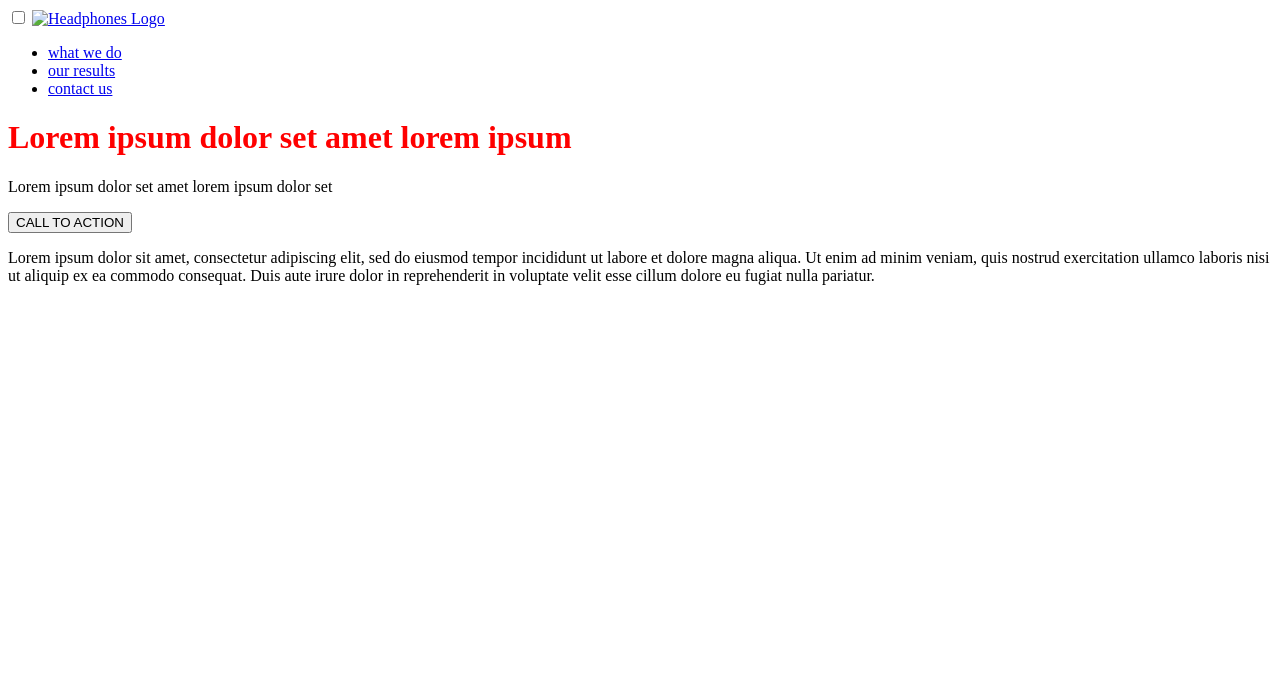
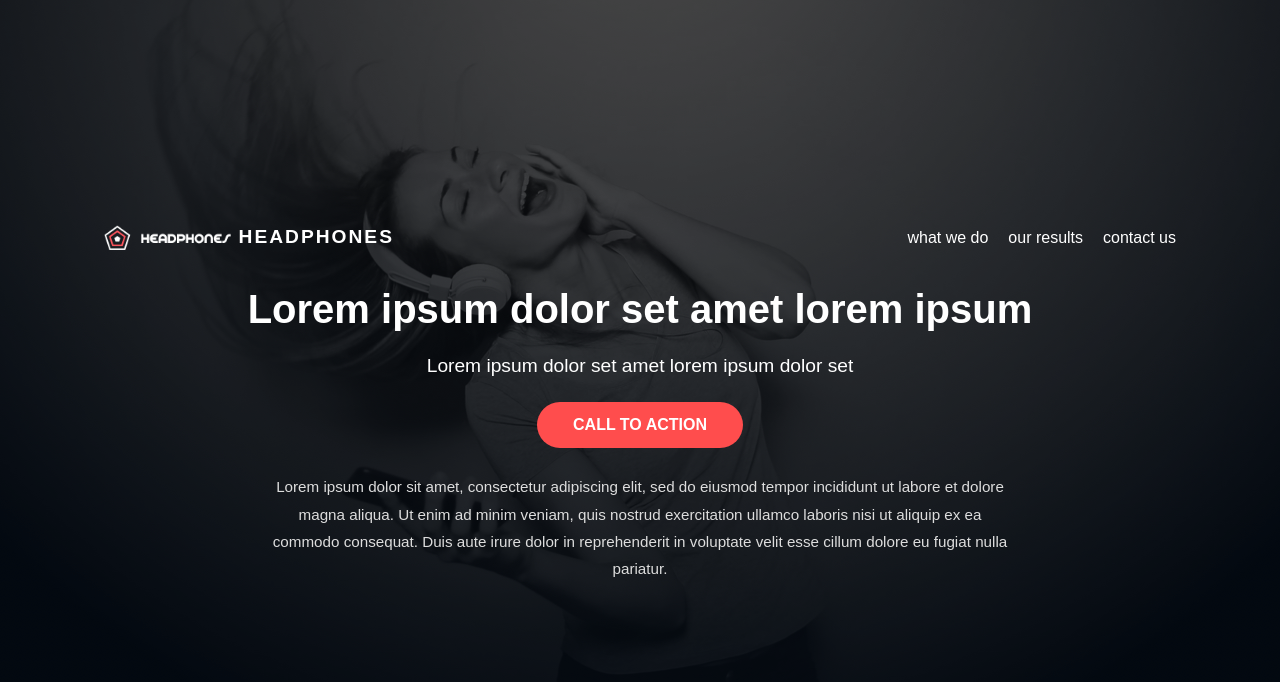
Before and after one commit to Beza-12/alx_html_css, a plain HTML site: page headphones/0-index.html in a window 1280 px wide. Drawn offline with Linux system fonts and the light colour scheme.

Commit message:
modify index-0 and css-0 poertion

```diff
--- a/headphones/0-index.html
+++ b/headphones/0-index.html
@@ -1,27 +1,23 @@
 <!DOCTYPE html>
 <html lang="en">
+
 <head>
     <meta charset="UTF-8">
     <meta name="viewport" content="width=device-width, initial-scale=1.0">
     <title>Headphones</title>
     <link rel="stylesheet" href="0-styles.css">
-    <link rel="icon" type="image/x-icon" href="images/favicon.ico">
 </head>
+
 <body>
-    <!-- Header/Hero Section -->
+    <!-- Header / Hero Section -->
     <header class="header">
         <div class="container">
+
             <!-- Navigation -->
             <nav class="navbar">
-                <input type="checkbox" id="menu-toggle" class="menu-toggle">
-                <label for="menu-toggle" class="hamburger-menu">
-                    <span class="hamburger-line"></span>
-                    <span class="hamburger-line"></span>
-                    <span class="hamburger-line"></span>
-                </label>
-                <a href="#" class="logo">
-                    <img src="images/logo_headphones.png" alt="Headphones Logo" width="160">
-                </a>
+                <div class="logo">
+                    <img src="Assets/images/logo_headphones.png" alt="logo"> HEADPHONES
+                </div>
                 <ul class="nav-links">
                     <li><a href="#what-we-do">what we do</a></li>
                     <li><a href="#results">our results</a></li>
@@ -34,9 +30,16 @@
                 <h1 class="hero-title">Lorem ipsum dolor set amet lorem ipsum</h1>
                 <p class="hero-subtitle">Lorem ipsum dolor set amet lorem ipsum dolor set</p>
                 <button class="cta-button">CALL TO ACTION</button>
-                <p class="hero-description">Lorem ipsum dolor sit amet, consectetur adipiscing elit, sed do eiusmod tempor incididunt ut labore et dolore magna aliqua. Ut enim ad minim veniam, quis nostrud exercitation ullamco laboris nisi ut aliquip ex ea commodo consequat. Duis aute irure dolor in reprehenderit in voluptate velit esse cillum dolore eu fugiat nulla pariatur.</p>
+                <p class="hero-description">
+                    Lorem ipsum dolor sit amet, consectetur adipiscing elit, sed do eiusmod tempor incididunt ut
+                    labore et dolore magna aliqua. Ut enim ad minim veniam, quis nostrud exercitation ullamco
+                    laboris nisi ut aliquip ex ea commodo consequat. Duis aute irure dolor in reprehenderit in
+                    voluptate velit esse cillum dolore eu fugiat nulla pariatur.
+                </p>
             </div>
+
         </div>
     </header>
 </body>
+
 </html>
--- a/headphones/0-styles.css
+++ b/headphones/0-styles.css
@@ -1,23 +1,135 @@
-    <form>
-        <h>temprature converter</h><br><br>
-        <input type="number" id="textbox" value="0"><br><br>
-        <input type="radio" id="tofaranite" name="unit">
-        <label for="tofaranite">celisus to faranite</label><br>
-        <input type="radio" id="tocelsious" name="unit">
-        <label for="tocelsious">faranite to celsious</label><br><br>
-        <button type="button" onclick="convert()">submit</button>
-    </form>
+/* 0-styles.css */
 
-
-
-
+/* Reset */
+* {
+    margin: 0;
+    padding: 0;
+    box-sizing: border-box;
+}
 
 body {
     font-family: Arial, Helvetica, sans-serif;
-    background-color: hsl(from color h s l);
-
+    line-height: 1.6;
+    color: white;
 }
 
-h1 {
-    color: red;
+/* Header background */
+.header {
+    background: url("Assets/images/headphones_hero_1.jpg") no-repeat center center/cover;
+    height: 100vh;
+    /* Full screen height */
+    position: relative;
+    display: flex;
+    align-items: center;
+    justify-content: center;
+    text-align: center;
 }
+
+/* Overlay for dark effect */
+.header::before {
+    content: "";
+    position: absolute;
+    top: 0;
+    left: 0;
+    width: 100%;
+    height: 100%;
+    background: rgba(0, 0, 0, 0.6);
+    z-index: 1;
+}
+
+/* Content wrapper */
+.container {
+    position: relative;
+    z-index: 2;
+    width: 90%;
+    max-width: 1200px;
+    margin: 0 auto;
+}
+
+/* Navbar */
+.navbar {
+    display: flex;
+    justify-content: space-between;
+    align-items: center;
+    position: absolute;
+    top: 5px;
+    left: 0;
+    width: 100%;
+    padding: 0 40px;
+    z-index: 3;
+}
+
+/* Logo */
+.logo {
+    font-size: 1.2rem;
+    font-weight: bold;
+    letter-spacing: 2px;
+    display: flex;
+    align-items: center;
+    gap: 8px;
+}
+
+.logo img {
+    height: 25px;
+}
+
+/* Nav links */
+.nav-links {
+    list-style: none;
+    display: flex;
+    gap: 20px;
+}
+
+.nav-links a {
+    color: white;
+    text-decoration: none;
+    font-weight: 500;
+    transition: color 0.3s;
+}
+
+.nav-links a:hover {
+    color: #ff4d4d;
+    /* red hover */
+}
+
+/* Hero content */
+.hero-content {
+    margin-top: 60px;
+}
+
+.hero-title {
+    font-size: 2.5rem;
+    margin-bottom: 10px;
+    font-weight: bold;
+}
+
+.hero-subtitle {
+    font-size: 1.2rem;
+    margin-bottom: 20px;
+}
+
+.cta-button {
+    padding: 14px 36px;
+    background: #ff4d4d;
+    color: white;
+    border: none;
+    border-radius: 30px;
+    cursor: pointer;
+    font-size: 1rem;
+    font-weight: bold;
+    margin-bottom: 25px;
+    transition: background 0.3s, transform 0.2s;
+}
+
+.cta-button:hover {
+    background: #e60000;
+    transform: scale(1.05);
+}
+
+.hero-description {
+    max-width: 750px;
+    margin: 0 auto;
+    font-size: 0.95rem;
+    line-height: 1.8;
+    color: #ddd;
+}
```
Also changed, not shown: headphones/Assets/images/favicon.ico (added), headphones/Assets/images/favicon.png (added), headphones/Assets/images/headphones_hero_1.jpg (added), headphones/Assets/images/headphones_hero_2.jpg (added), headphones/Assets/images/logo_headphones.png (added), headphones/Assets/images/pentagone.png (added), 1 other file.
